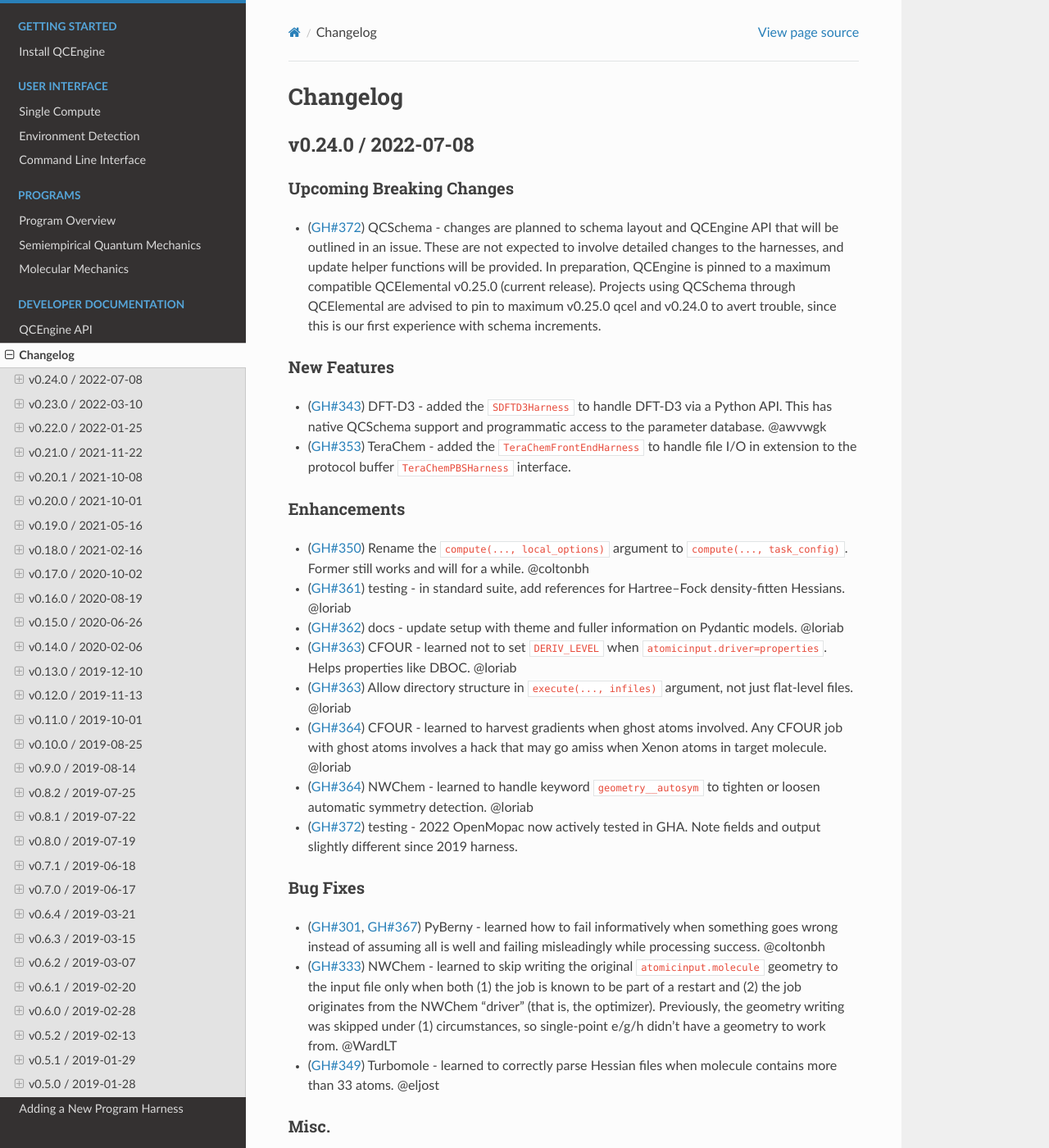
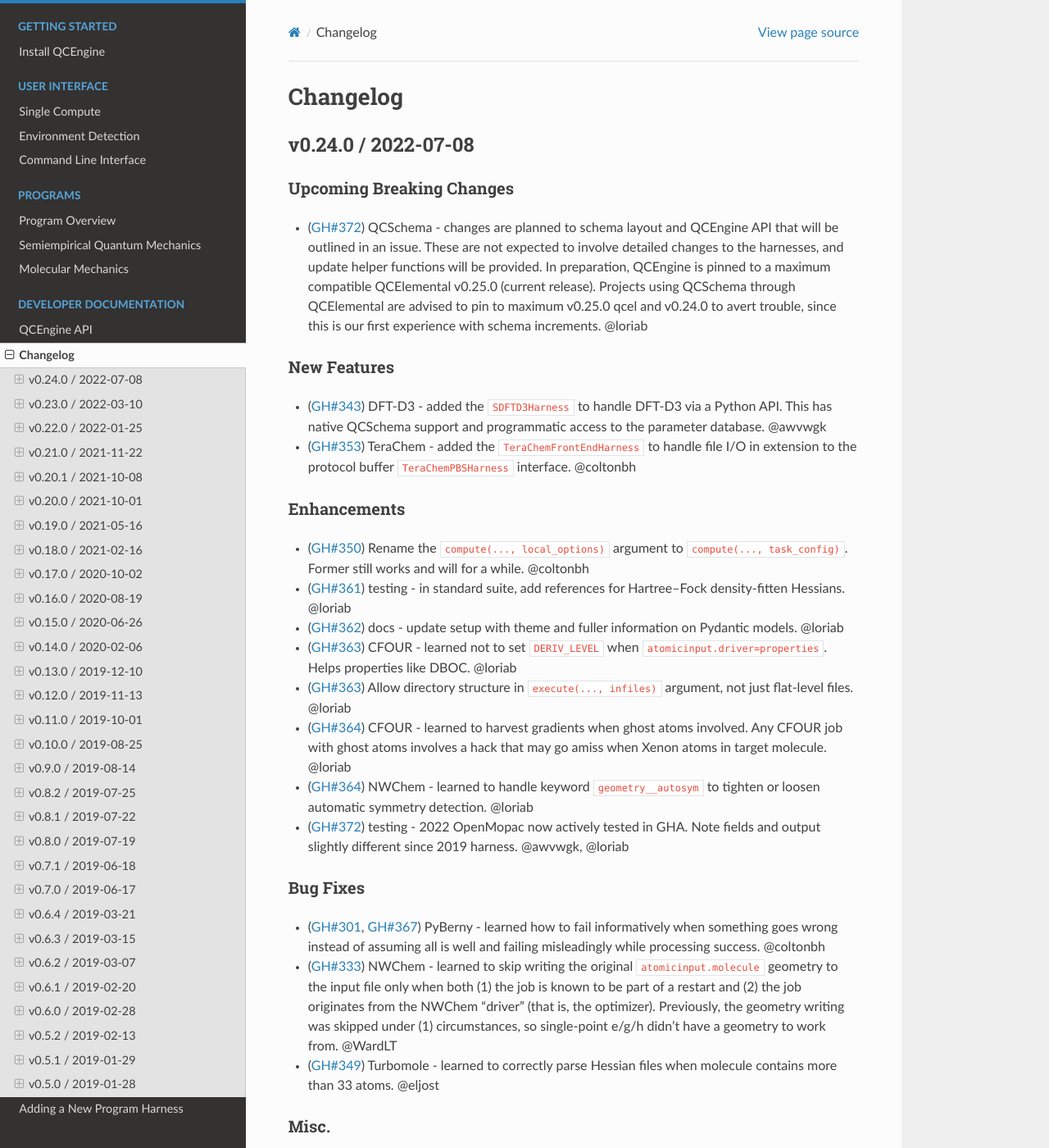
Before and after one commit to MolSSI/QCEngine, a Sphinx documentation site: the page built from docs/source/changelog.rst, in a window 1280 px wide and 1400 px high. Shown: the whole window at 82% size. Built offline with Sphinx 7.4.7 and the Read the Docs theme 2.0.0, drawn with Linux system fonts in a browser that asks for light colours; the version number could not be read and is left out.

Commit message:
Update changelog.rst

```diff
--- a/docs/source/changelog.rst
+++ b/docs/source/changelog.rst
@@ -22,12 +22,12 @@
 
 Upcoming Breaking Changes
 +++++++++++++++++++++++++
-- (:pr:`372`) QCSchema - changes are planned to schema layout and QCEngine API that will be outlined in an issue. These are not expected to involve detailed changes to the harnesses, and update helper functions will be provided. In preparation, QCEngine is pinned to a maximum compatible QCElemental v0.25.0 (current release). Projects using QCSchema through QCElemental are advised to pin to maximum v0.25.0 qcel and v0.24.0 to avert trouble, since this is our first experience with schema increments.
+- (:pr:`372`) QCSchema - changes are planned to schema layout and QCEngine API that will be outlined in an issue. These are not expected to involve detailed changes to the harnesses, and update helper functions will be provided. In preparation, QCEngine is pinned to a maximum compatible QCElemental v0.25.0 (current release). Projects using QCSchema through QCElemental are advised to pin to maximum v0.25.0 qcel and v0.24.0 to avert trouble, since this is our first experience with schema increments. @loriab
 
 New Features
 ++++++++++++
 - (:pr:`343`) DFT-D3 - added the ``SDFTD3Harness`` to handle DFT-D3 via a Python API. This has native QCSchema support and programmatic access to the parameter database. @awvwgk
-- (:pr:`353`) TeraChem - added the ``TeraChemFrontEndHarness`` to handle file I/O in extension to the protocol buffer ``TeraChemPBSHarness`` interface.
+- (:pr:`353`) TeraChem - added the ``TeraChemFrontEndHarness`` to handle file I/O in extension to the protocol buffer ``TeraChemPBSHarness`` interface. @coltonbh
 
 Enhancements
 ++++++++++++
@@ -38,7 +38,7 @@
 - (:pr:`363`) Allow directory structure in ``execute(..., infiles)`` argument, not just flat-level files. @loriab
 - (:pr:`364`) CFOUR - learned to harvest gradients when ghost atoms involved. Any CFOUR job with ghost atoms involves a hack that may go amiss when Xenon atoms in target molecule. @loriab
 - (:pr:`364`) NWChem - learned to handle keyword ``geometry__autosym`` to tighten or loosen automatic symmetry detection. @loriab
-- (:pr:`372`) testing - 2022 OpenMopac now actively tested in GHA. Note fields and output slightly different since 2019 harness.
+- (:pr:`372`) testing - 2022 OpenMopac now actively tested in GHA. Note fields and output slightly different since 2019 harness. @awvwgk, @loriab
 
 Bug Fixes
 +++++++++
```
